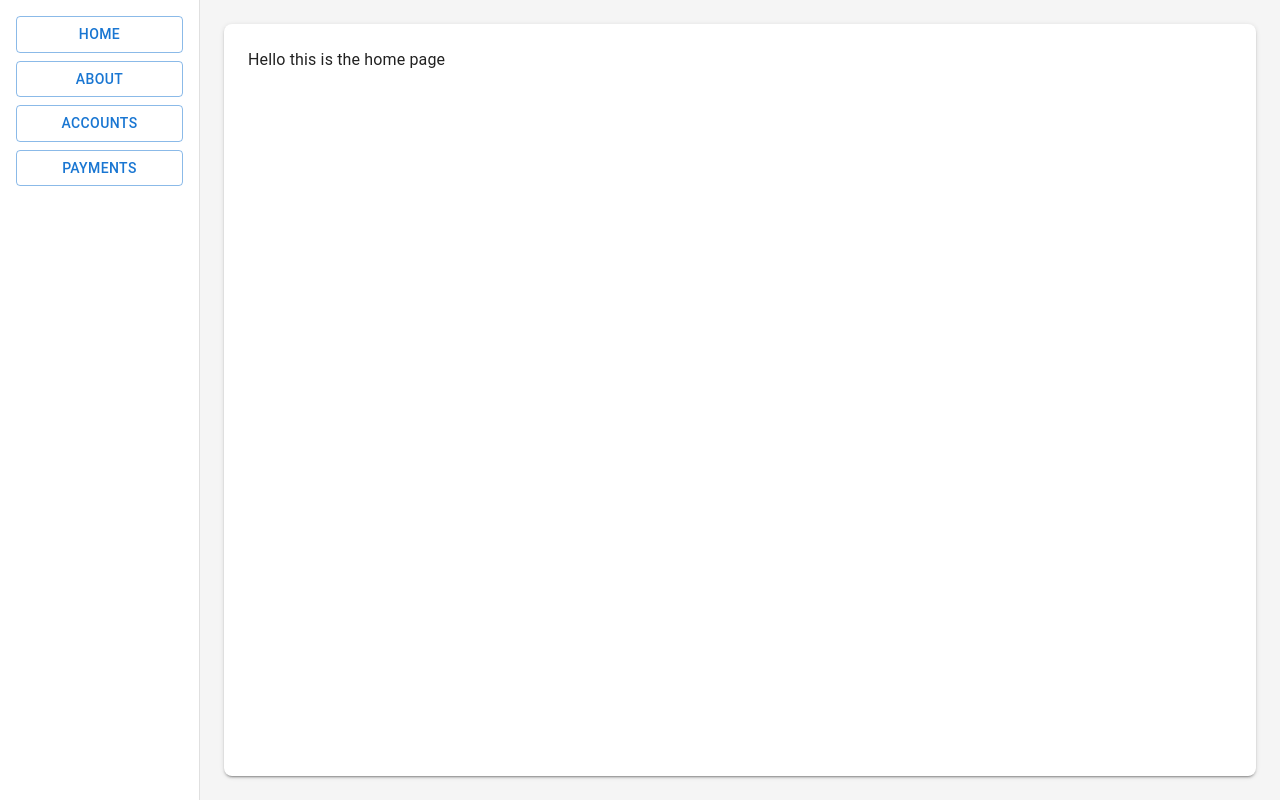
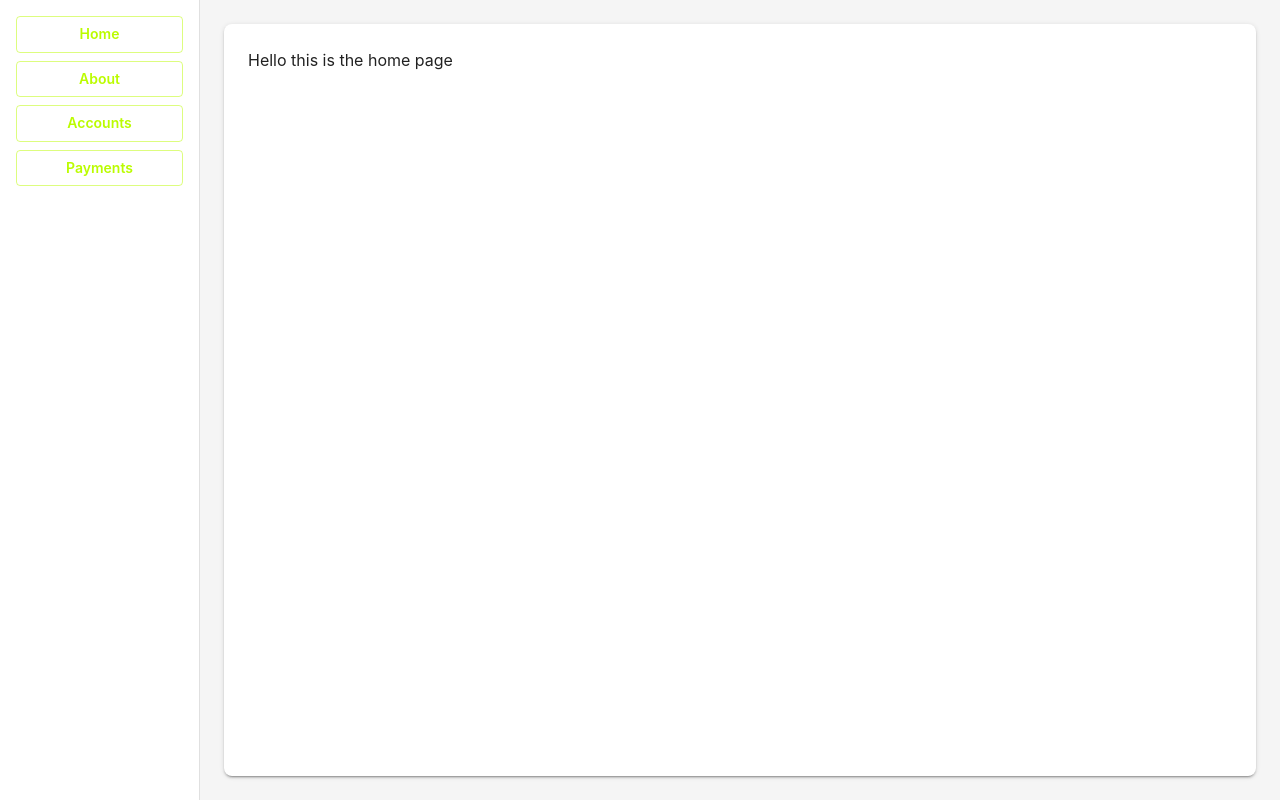
Before and after one commit to JonAmyRisk/FullstackAppDemo, a React (Vite) app in the folder frontend/: page / in a window 1280 px wide. Built offline with nearby package versions, Linux system fonts and the light colour scheme.

Commit message:
Adjusted theme colours and typography

```diff
--- a/frontend/src/App.tsx
+++ b/frontend/src/App.tsx
@@ -8,14 +8,13 @@ import Accounts from './pages/accounts/Accounts';
 
 export default function App() {
   const prefersDarkMode = useMediaQuery('(prefers-color-scheme: dark)');
-
   const theme = useMemo(
     () =>
       createTheme({
         palette: {
           mode: prefersDarkMode ? 'dark' : 'light',
           primary: {
-            main: prefersDarkMode ? '#90caf9' : '#1976d2',
+            main: prefersDarkMode ? '#bbfc00' : '#bbfc00',
           },
           secondary: {
             main: prefersDarkMode ? '#f48fb1' : '#dc004e',
@@ -25,13 +24,20 @@ export default function App() {
             paper: prefersDarkMode ? '#1e1e1e' : '#ffffff',
           },
         },
+      typography: {
+          fontFamily: ['"Inter"', '"Roboto"', 'sans-serif'].join(','),
+          h1: { fontWeight: 700, fontSize: '2.5rem', lineHeight: 1.2 },
+          h2: { fontWeight: 600, fontSize: '2rem',   lineHeight: 1.3 },
+          body1: { fontSize: '1rem', lineHeight: 1.6 },
+          button: { textTransform: 'none', fontWeight: 600 },
+        },
       }),
     [prefersDarkMode]
   );
 
   return (
     <ThemeProvider theme={theme}>
-      <CssBaseline>
+      <CssBaseline/>
     <Box sx={{ display: 'flex', height: '100vh' }}>
       {/* Sidebar navigation */}
       <Box
@@ -90,7 +96,6 @@ export default function App() {
         </Box>
       </Box>
     </Box>
-      </CssBaseline>
     </ThemeProvider>
   );
 }
```
